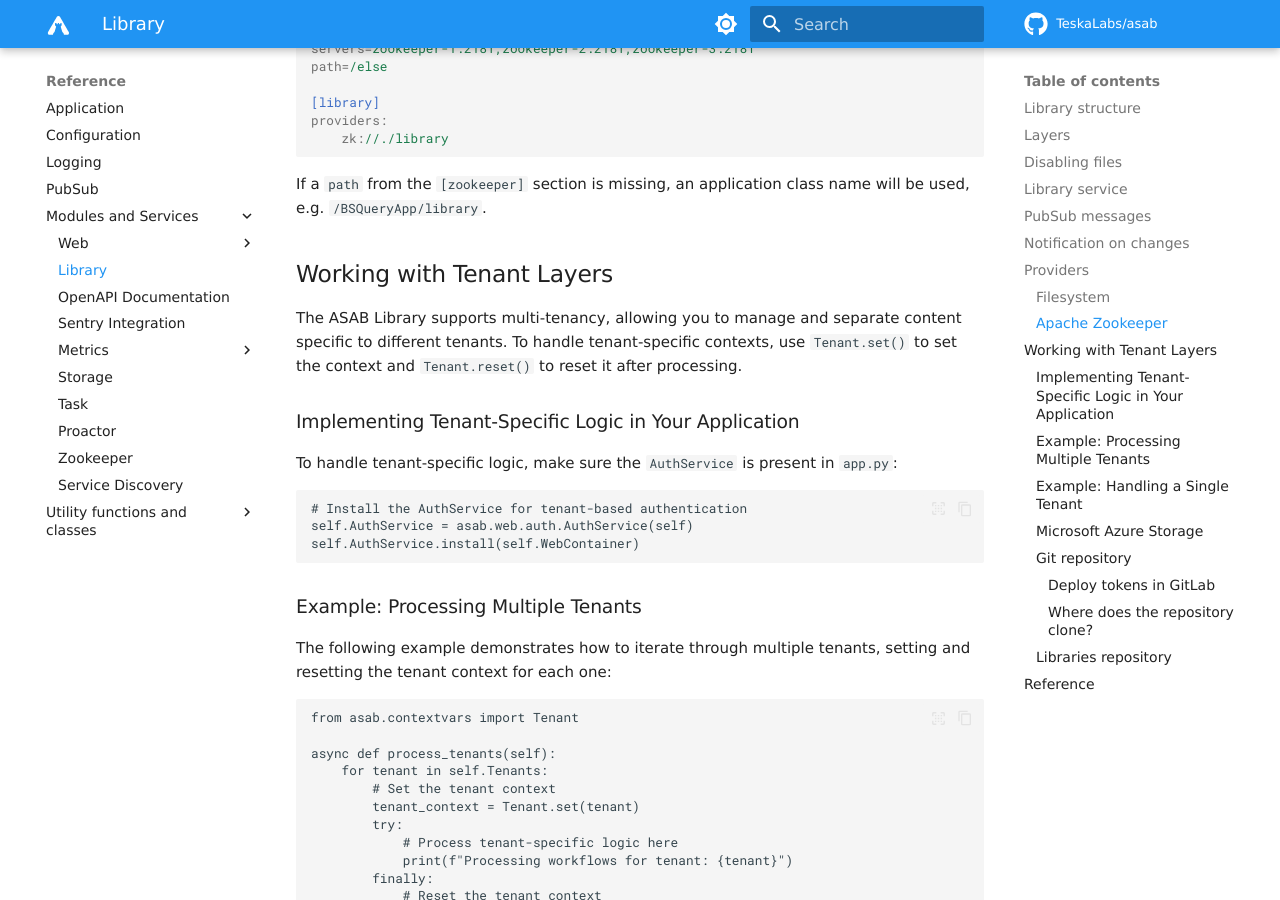
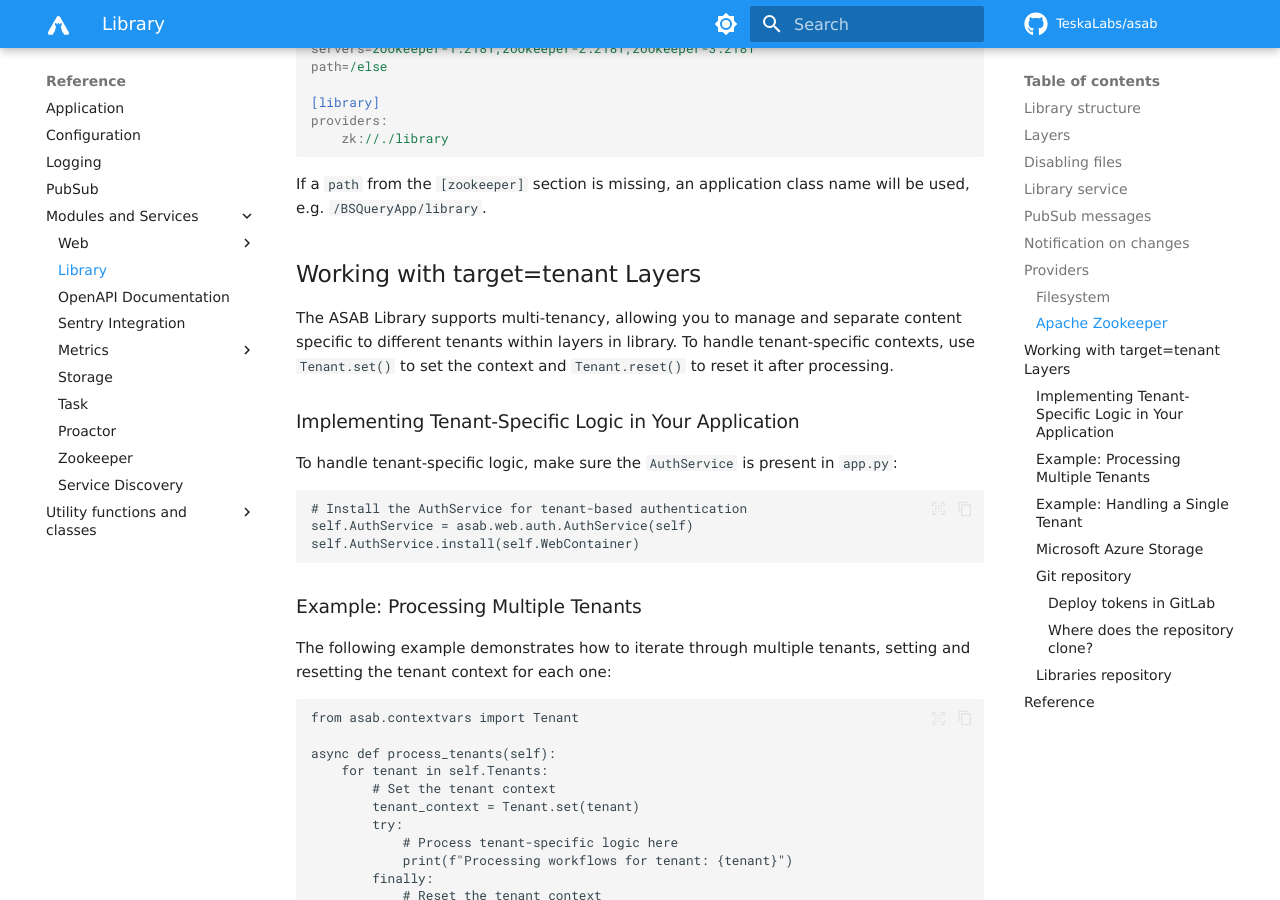
Before and after one commit to TeskaLabs/asab, an MkDocs documentation site: the page built from docs/reference/services/library.md, in a window 1280 px wide and 900 px high, scrolled down 5661 px. Built offline with MkDocs 1.6.1 and Material for MkDocs 9.7.7, drawn with Linux system fonts in a browser that asks for light colours; some web fonts are replaced; comment, search, counter and statistics services are not loaded.

Commit message:
Update doc

```diff
--- a/docs/reference/services/library.md
+++ b/docs/reference/services/library.md
@@ -275,9 +275,9 @@ If a `path` from the `[zookeeper]` section is missing, an application class name
 `/BSQueryApp/library`.
 
 
-## Working with Tenant Layers
+## Working with target=tenant Layers
 
-The ASAB Library supports multi-tenancy, allowing you to manage and separate content specific to different tenants. To handle tenant-specific contexts, use `Tenant.set()` to set the context and `Tenant.reset()` to reset it after processing.
+The ASAB Library supports multi-tenancy, allowing you to manage and separate content specific to different tenants within layers in library. To handle tenant-specific contexts, use `Tenant.set()` to set the context and `Tenant.reset()` to reset it after processing.
 
 ### Implementing Tenant-Specific Logic in Your Application
 
```
